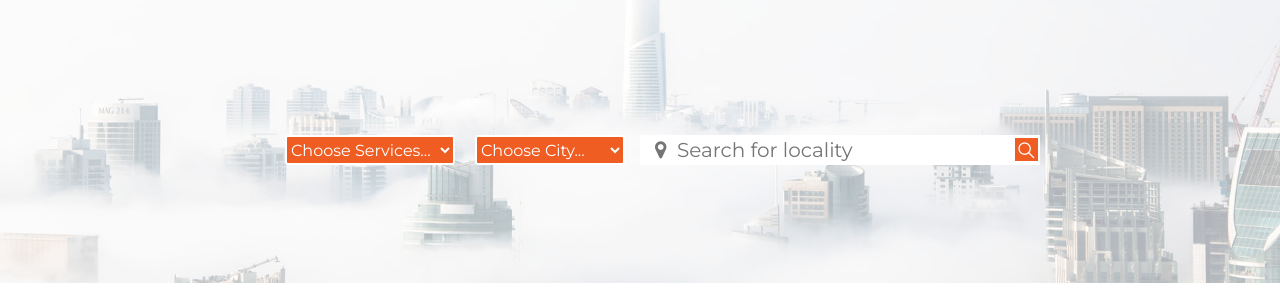
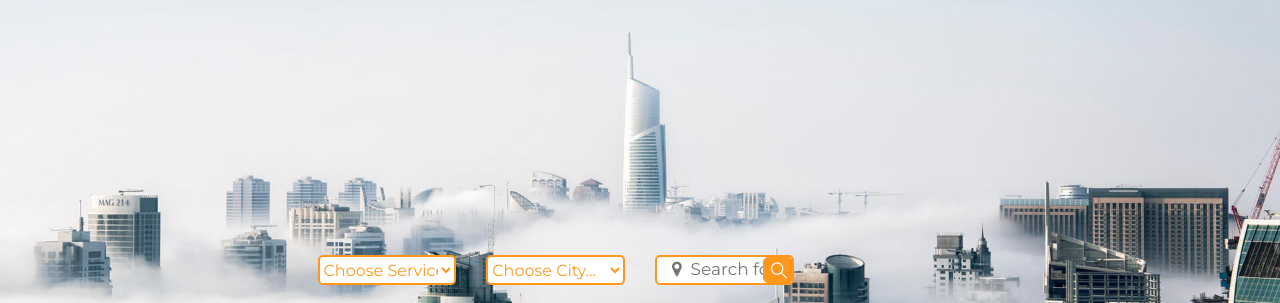
Before and after one commit to shivaamm/sheltown-frontend, a plain HTML site: page index2.html in a window 1280 px wide. Shown: the part 238-541 px from the top of the page. Drawn offline with nearby package versions, Linux system fonts and the light colour scheme.

Commit message:
Update intro and portfolio part in style.css

```diff
--- a/css/style.css
+++ b/css/style.css
@@ -140,102 +140,36 @@ h6 {
 --------------------------------------------------------------*/
 #intro {
   width: 100%;
-  height: 57vh;
+  height: 60vh;
   position: relative;
   background: url("../img/intro-carousel/1.jpg") no-repeat;
   background-size: cover;
 }
-
-#intro .intro-content {
-  position: absolute;
-  bottom: 0;
-  top: 2.5rem;
-  left: 0;
-  right: 0;
-  z-index: 10;
-  display: -webkit-box;
-  display: -webkit-flex;
-  display: -ms-flexbox;
-  display: flex;
-  -webkit-box-pack: center;
-  -webkit-justify-content: center;
-  -ms-flex-pack: center;
-  justify-content: center;
-  -webkit-box-align: center;
-  -webkit-align-items: center;
-  -ms-flex-align: center;
-  align-items: center;
-  -webkit-box-orient: vertical;
-  -webkit-box-direction: normal;
-  -webkit-flex-direction: column;
-  -ms-flex-direction: column;
-  flex-direction: column;
-  text-align: center;
+.overlay{
+  width: 100%;
+  height: 100%;
+  background-color: rgba(1,1,1,0.2);
 }
-
 #intro .intro-content h2 {
   color: #ff971d;
-  font-size: 64px;
-  font-weight: 700;
+  font-size: 60px;
+  font-weight: bold;
+  margin-top:20px;
 }
-
-#intro .intro-content h2 span {
-  color: #ff971d;
-}
-
-#intro .intro-content .btn-get-started {
-  background: #ff971d;
-  border: 2px solid #ff971d;
-}
-
-#intro .intro-content .btn-get-started:hover {
-  background: none;
-  color: #ff971d;
-}
-
-#intro .intro-content .btn-projects {
-  background: #ff971d;
-  border: 2px solid #ff971d;
-}
-
-#intro .intro-content .btn-projects:hover {
-  background: none;
-  color: #ff971d;
-}
-
-#intro #intro-carousel {
-  z-index: 8;
-
-}
-
-#intro .drop-down-search {
-  padding: 0px;
+#intro .intro-content p {
+  font-size:25px;
+  font-weight: 400;
 }
 
 #intro .row {
   margin: 0px;
 }
 
-#intro #intro-carousel::before {
-  content: '';
-  background-color: rgba(255, 255, 255, 0.7);
-  position: absolute;
-  height: 100%;
-  width: 100%;
-  top: 0;
-  right: 0;
-  left: 0;
-  bottom: 0;
-  z-index: 7;
-}
-
-#intro #intro-carousel .item {
-  width: 100%;
-  height: 57vh;
-  background-size: cover;
-  background-position: center;
-  background-repeat: no-repeat;
-  transition-property: opacity;
+@media (max-width:350){
+  #intro .intro-content p {
+    font-size:10px;
+    font-weight: 400;
+  }
 }
 
 /*--------------------------------------------------------------
@@ -495,29 +429,31 @@ body.mobile-nav-active #mobile-nav-toggle {
 }
 
 .search-services{
-  width: 170px;
+  width: 100%;
   height: 30px;
   position: relative;
   transition: all 0.5s;
-  background-color: #f05d23;
-  border: 2px solid #fff;
-  color: #fff;
-  border-radius: 3px;
+  background-color: white ;
+  border: 2px solid #ff971d;
+  color: #ff971d;
+  border-radius: 5px;
+  margin-bottom:5px;
 }
 
 .search-city {
-  width: 150px;
+  width: 100%;
   height: 30px;
   position: relative;
   transition: all 0.5s;
-  background-color: #f05d23;
-  border: 2px solid #fff;
-  color: #fff;
-  border-radius: 3px;
+  background-color: white;
+  border: 2px solid #ff971d;
+  color:#ff971d;
+  border-radius: 5px;
+  margin-bottom:5px;
 }
 
 .search-box {
-  width: 25rem;
+  width: 100%;
   height: 30px;
   position: relative;
   transition: all 0.5s;
@@ -527,32 +463,30 @@ body.mobile-nav-active #mobile-nav-toggle {
   transition: scale(1.1);
 }
 
-.search-box input {
-  width: 100%;
-  height: 100%;
-  font-size: 20px;
+.search-input{
+  width:100%;
+  font-size: 17px;
   padding: 0px 15px;
-  border: none;
+  border: 2px solid #ff971d;
+  color:black;
+  border-radius: 5px;
   outline: none;
   font-family: "Raleway", sans-serif;
-}
-
-.search-input {
-  padding: 0px;
 }
 
 .search-box i {
   position: absolute;
   top: 2px;
   right: 1px;
-  background-color: #f05d23;
+  background-color: #ff971d;
   color: white;
-  width: 25px;
-  height: 25px;
+  width: 30px;
+  height: 26px;
   font-size: 20px;
-  padding-top: 3px;
+  padding: 3px;
   cursor: pointer;
-  border: 1px solid white;
+  border: 1px solid #ff971d;
+  border-radius: 5px;
   transition: all 0.3s;
   -webkit-transform: scaleX(-1);
   transform: scaleX(-1);
@@ -667,6 +601,15 @@ body.mobile-nav-active #mobile-nav-toggle {
   left: 35%;
   -webkit-transform: translate(-50%, -50%);
   transform: translate(-50%, -50%);
+}
+@media (max-width: 350px) {
+  #portfolio .portfolio-info {
+    position: absolute;
+    bottom:0;
+    left: 22%;
+    -webkit-transform: translate(-50%, -50%);
+    transform: translate(-50%, -50%);
+  }
 }
 
 /* Testimonials Section
```
